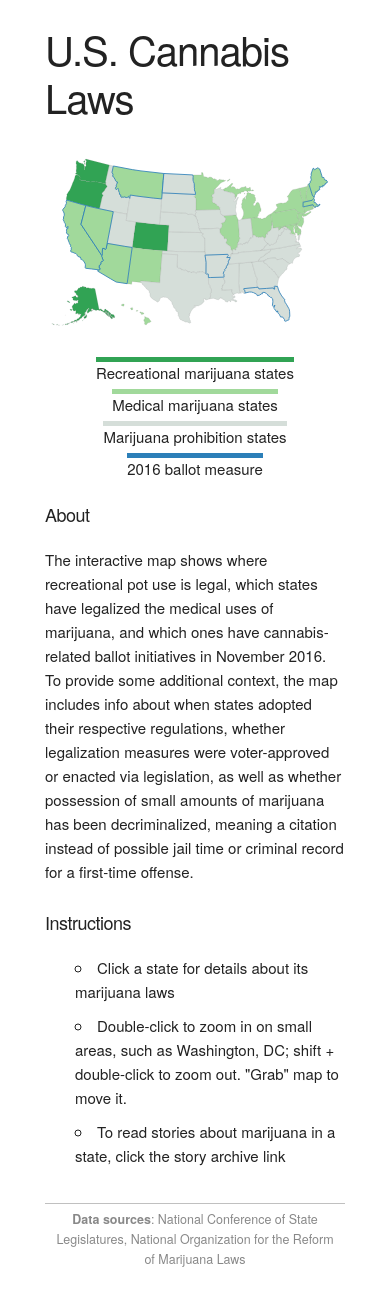
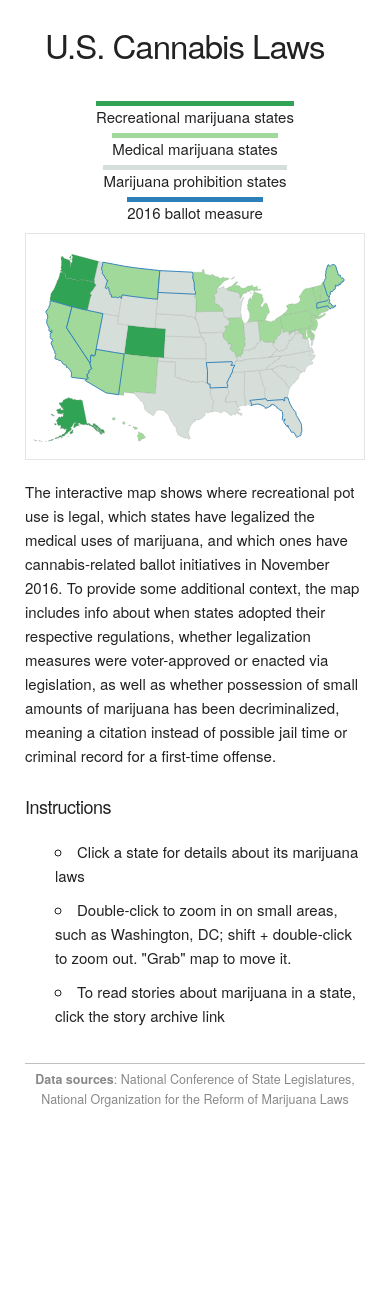
Before and after one commit to denverpost/map-us-marijuana-laws, a plain HTML site: page index.html in a window 390 px wide. After the commit the page ends 1139 px from the top, so only its background shows below. Drawn offline with nearby package versions, Linux system fonts and the light colour scheme.

Commit message:
Move legend, style tweaks

```diff
--- a/data/20160923.js
+++ b/data/20160923.js
@@ -396,8 +396,8 @@
     "recreational": "Not legal",
     "medical": "Voter approved, 2004",
     "ballotkey": "Yes",
-    "ballot": "Medical measure on ballot",
-    "cbd": "measures to rescind MMJ law and to allow recreational sales failed to make ballot",
+    "ballot": "Medical measure on ballot; measures to rescind MMJ law and to allow recreational sales failed to make ballot",
+    "cbd": "No",
     "hemp": "No",
     "decriminalization": "No",
     "mandatorysentencing": "Yes",
--- a/index.html
+++ b/index.html
@@ -6,47 +6,35 @@
     <meta name="viewport" content="width=device-width">
     <title>U.S. Marijuana Laws</title>
     <!-- Thanks to this great tutorial: http://data-map-d3.readthedocs.io/en/latest/index.html -->
-    <!-- CSS libraries -->
     <link href="http://cdnjs.cloudflare.com/ajax/libs/skeleton/2.0.4/skeleton.min.css" rel="stylesheet" type="text/css">
     <link href="https://fonts.googleapis.com/css?family=Oswald:700" rel="stylesheet">
-    <!-- Custom CSS styles -->
     <link href="style.css" rel="stylesheet" type="text/css">
 </head>
 
 <body>
     <div class="container">
         <div class="row">
-            <h1 class="twleve columns">U.S. Cannabis Laws</h1>
-            <!-- <select id="select-key" class="three columns">
-                <option value="urban" selected="selected">Urban area in %</option>
-                <option value="agriculture">Agricultural area in %</option>
-                <option value="forest">Forest area in %</option>
-                <option value="unproductive">Unproductive area in %</option>
-            </select> -->
+            <h1 class="twleve columns" id="map-title">U.S. Cannabis Laws</h1>
         </div>
-        <div id="map">
-            <!-- Map container -->
     </div>
-        <div id="legend-container">
+    <div class="row" id="legend-container">
         <p style="text-align: center"><span style="border-top: 5px solid rgb(49, 163, 84); margin-right: 10px;">Recreational marijuana states</span>
             <span style="border-top: 5px solid rgb(161, 217, 155); margin-right: 10px;">Medical marijuana states</span>
             <span style="border-top: 5px solid rgb(213, 222, 217); margin-right: 10px;">Marijuana prohibition states</span>
             <span style="border-top: 5px solid #2c7fb8; margin-right: 10px;">2016 ballot measure</span>
         </p>
     </div>
-        <div id="legend-container-mobile">
+    <div class="row" id="legend-container-mobile">
         <p class="legend-mobile"><span style="border-top: 5px solid rgb(49, 163, 84); ">Recreational marijuana states</span></p>
         <p class="legend-mobile"><span style="border-top: 5px solid rgb(161, 217, 155); ">Medical marijuana states</span></p>
         <p class="legend-mobile"><span style="border-top: 5px solid rgb(213, 222, 217); ">Marijuana prohibition states</span></p>
         <p class="legend-mobile"><span style="border-top: 5px solid #2c7fb8; ">2016 ballot measure</span>
         </p>
     </div>
-        <div id="details" class="hidden row">
-            <!-- Details container -->
-        </div>
-        <div id="initial" class="row">
+    <div class="row" id="map"></div>
+    <div id="details" class="hidden row"></div>
+    <div class="row" id="initial">
         <div class="six columns">
-                <h5>About</h5>
             <p>The interactive map shows where recreational pot use is legal, which states have legalized the medical uses of marijuana, and which ones have cannabis-related ballot initiatives in November 2016. To provide some additional context, the map includes info about when states adopted their respective regulations, whether legalization measures were voter-approved or enacted via legislation, as well as whether possession of small amounts of marijuana has been decriminalized, meaning a citation instead of possible jail time or criminal record for a first-time offense.</p>
         </div>
         <div class="six columns">
@@ -58,9 +46,8 @@
             </ul>
         </div>
     </div>
-        <div class="footer">
+    <div class="row footer">
         <strong>Data sources</strong>: National Conference of State Legislatures, National Organization for the Reform of Marijuana Laws
-        </div>
     </div>
     <!-- Mustache template, rendered later to show the details of a feature -->
     <script id="template" type="x-tmpl-mustache">
@@ -97,10 +84,8 @@
         </table>
         <a href="#" id="close-details" class="one column" onclick="hideDetails(); return false;">&#x2716;</a>
     </script>
-    <!-- JS libraries -->
     <script src="http://d3js.org/d3.v3.min.js" charset="utf-8"></script>
     <script src="http://cdnjs.cloudflare.com/ajax/libs/mustache.js/2.2.1/mustache.min.js"></script>
-    <!-- Custom JS code -->
     <script src="map.js"></script>
 </body>
 
--- a/style.css
+++ b/style.css
@@ -32,10 +32,9 @@
     th {
         padding: 2px 9px;
     }
-
-    td {
+    /* td {
         text-align: right;
-    }
+    } */
 
     .container {
         width: 100%;
@@ -63,7 +62,7 @@
     #close-details {
         color: #FA5858;
         text-decoration: none;
-        font-size: 2em;
+        font-size: 1.8em;
         text-align: right;
         line-height: 4.5rem;
     }
@@ -75,8 +74,8 @@
     #map {
         font-size: 0;
         /* to prevent margin at bottom of map container */
-        /* border: 1px solid silver;
-  background: #E6E6E6; */
+        border: 1px solid rgba(0, 0, 0, .1);
+        /* background: #E6E6E6; */
     }
     /* #legend {
     border: 1px solid silver;
@@ -122,6 +121,12 @@
     @media only screen and (min-width: 769px) {
         #legend-container-mobile {
             display: none;
+        }
+    }
+
+    @media only screen and (max-width: 400px) {
+        h1#map-title {
+            font-size: 3.3rem;
         }
     }
     /* For squares in legend
```
Lines whose indentation alone changed are shown as unchanged.
